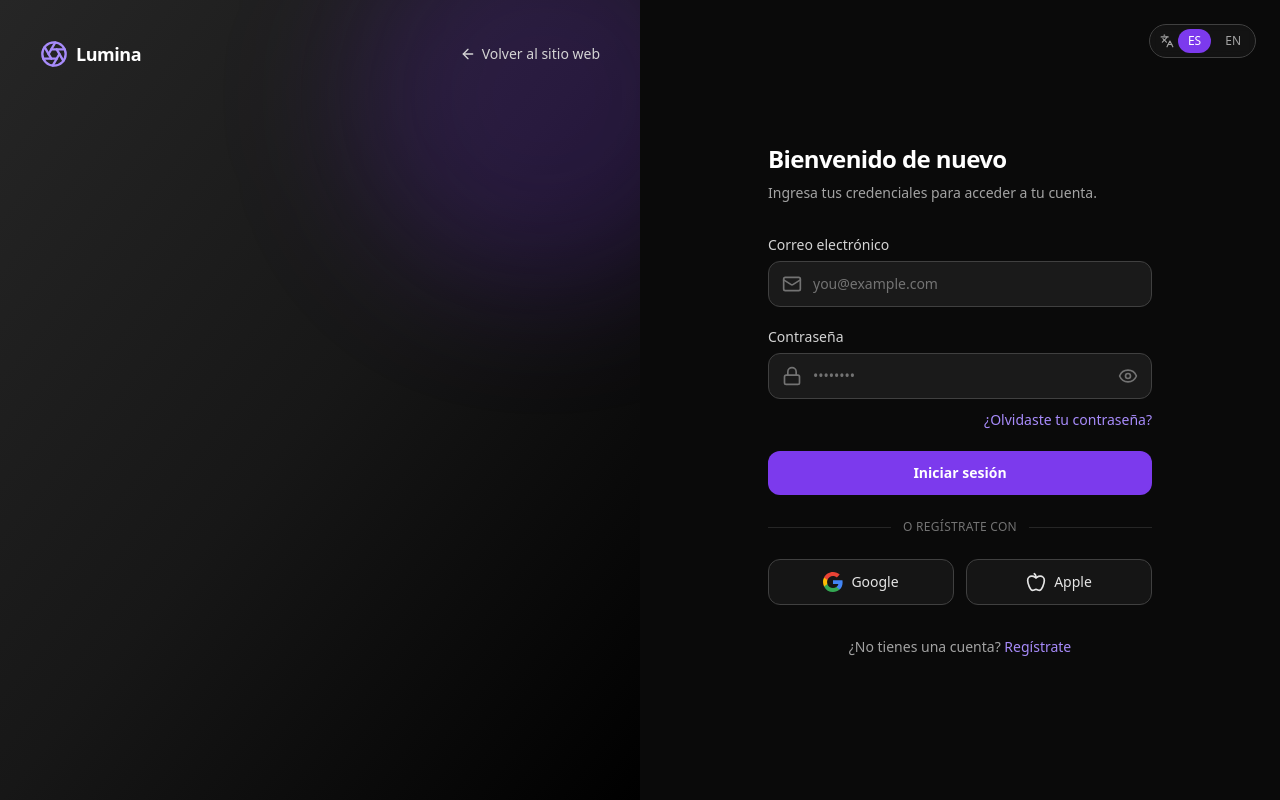
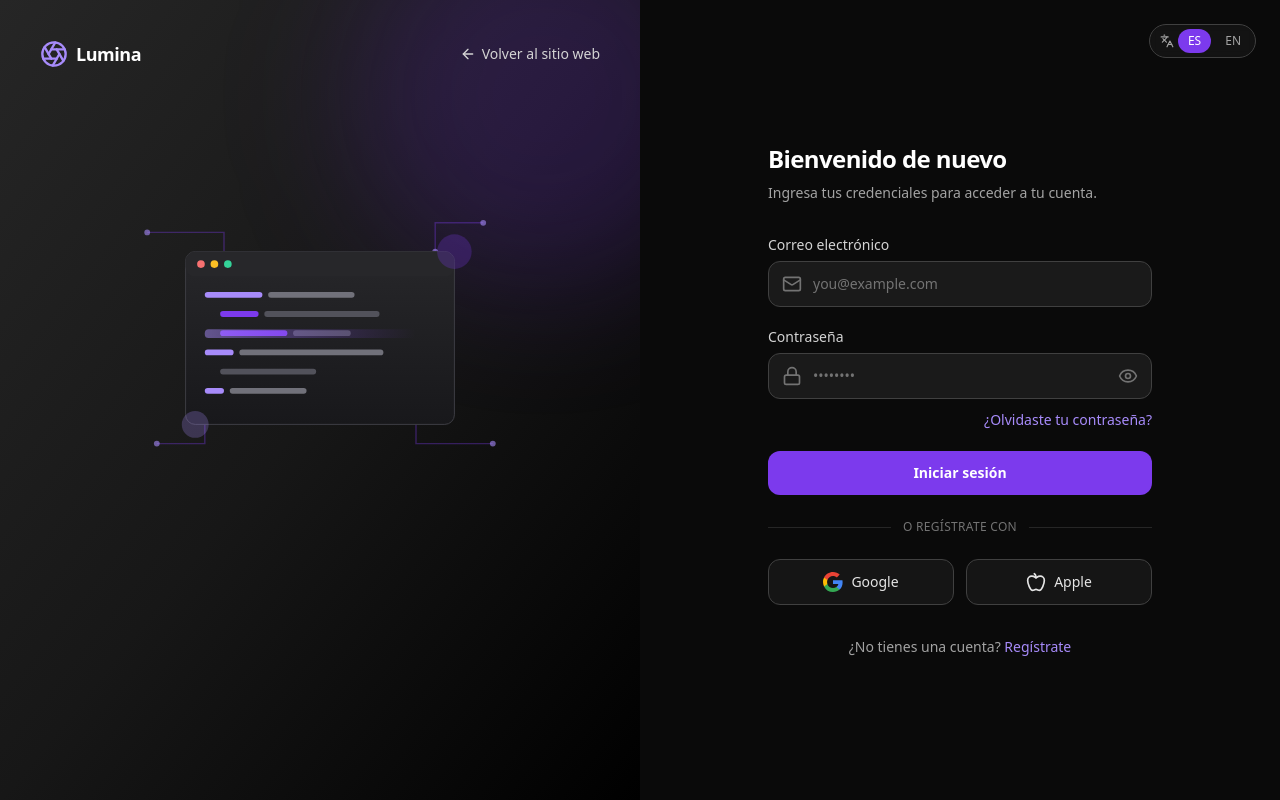
Before and after one commit to nicowxdvd/Login-QA, a Next.js app: page / in a window 1280 px wide. Built offline with nearby package versions, Linux system fonts and the light colour scheme.

Commit message:
implemntacion del carrusel

```diff
--- a/src/components/LoginBanner.tsx
+++ b/src/components/LoginBanner.tsx
@@ -4,6 +4,7 @@ import { ArrowLeft, Aperture } from "lucide-react";
 import { useTranslations } from "next-intl";
 import Link from "next/link";
 import CarouselIndicators from "./CarouselIndicators";
+import TechIllustration from "./TechIllustration";
 
 export default function LoginBanner() {
   const t = useTranslations("Banner");
@@ -33,6 +34,10 @@ export default function LoginBanner() {
         </Link>
       </div>
 
+      <div className="relative flex flex-1 items-center justify-center">
+        <TechIllustration />
+      </div>
+
       <div className="relative animate-fade-slide space-y-4">
         <h1 className="max-w-md text-3xl font-semibold leading-tight tracking-tight">
           {t("title")}
--- /dev/null
+++ b/src/components/TechIllustration.tsx
@@ -0,0 +1,80 @@
+export default function TechIllustration() {
+  return (
+    <svg
+      viewBox="0 0 400 300"
+      className="h-auto w-full max-w-sm"
+      aria-hidden="true"
+    >
+      <defs>
+        <linearGradient id="tech-window" x1="0" y1="0" x2="0" y2="1">
+          <stop offset="0%" stopColor="#27272a" />
+          <stop offset="100%" stopColor="#18181b" />
+        </linearGradient>
+        <linearGradient id="tech-line" x1="0" y1="0" x2="1" y2="0">
+          <stop offset="0%" stopColor="#a78bfa" />
+          <stop offset="100%" stopColor="#7c3aed" stopOpacity="0" />
+        </linearGradient>
+      </defs>
+
+      {/* circuit lines */}
+      <g stroke="#7c3aed" strokeOpacity="0.35" strokeWidth="1.5" fill="none">
+        <path d="M20 40 H100 V80" />
+        <path d="M380 260 H300 V220" />
+        <path d="M30 260 H80 V230" />
+        <path d="M370 30 H320 V60" />
+      </g>
+      <g fill="#a78bfa" fillOpacity="0.6">
+        <circle cx="20" cy="40" r="3" />
+        <circle cx="100" cy="80" r="3" />
+        <circle cx="380" cy="260" r="3" />
+        <circle cx="300" cy="220" r="3" />
+        <circle cx="30" cy="260" r="3" />
+        <circle cx="80" cy="230" r="3" />
+        <circle cx="370" cy="30" r="3" />
+        <circle cx="320" cy="60" r="3" />
+      </g>
+
+      {/* editor window */}
+      <rect
+        x="60"
+        y="60"
+        width="280"
+        height="180"
+        rx="10"
+        fill="url(#tech-window)"
+        stroke="#3f3f46"
+      />
+      <rect x="60" y="60" width="280" height="26" rx="10" fill="#27272a" />
+      <circle cx="76" cy="73" r="4" fill="#f87171" />
+      <circle cx="90" cy="73" r="4" fill="#fbbf24" />
+      <circle cx="104" cy="73" r="4" fill="#34d399" />
+
+      {/* code lines */}
+      <g>
+        <rect x="80" y="102" width="60" height="6" rx="3" fill="#a78bfa" />
+        <rect x="146" y="102" width="90" height="6" rx="3" fill="#71717a" />
+
+        <rect x="96" y="122" width="40" height="6" rx="3" fill="#7c3aed" />
+        <rect x="142" y="122" width="120" height="6" rx="3" fill="#52525b" />
+
+        <rect x="96" y="142" width="70" height="6" rx="3" fill="#7c3aed" />
+        <rect x="172" y="142" width="60" height="6" rx="3" fill="#52525b" />
+
+        <rect x="80" y="162" width="30" height="6" rx="3" fill="#a78bfa" />
+        <rect x="116" y="162" width="150" height="6" rx="3" fill="#71717a" />
+
+        <rect x="96" y="182" width="100" height="6" rx="3" fill="#52525b" />
+
+        <rect x="80" y="202" width="20" height="6" rx="3" fill="#a78bfa" />
+        <rect x="106" y="202" width="80" height="6" rx="3" fill="#71717a" />
+      </g>
+
+      {/* scanning highlight line */}
+      <rect x="80" y="141" width="220" height="9" rx="4" fill="url(#tech-line)" opacity="0.5" />
+
+      {/* floating glow accents */}
+      <circle cx="340" cy="60" r="18" fill="#7c3aed" fillOpacity="0.25" />
+      <circle cx="70" cy="240" r="14" fill="#a78bfa" fillOpacity="0.25" />
+    </svg>
+  );
+}
```
